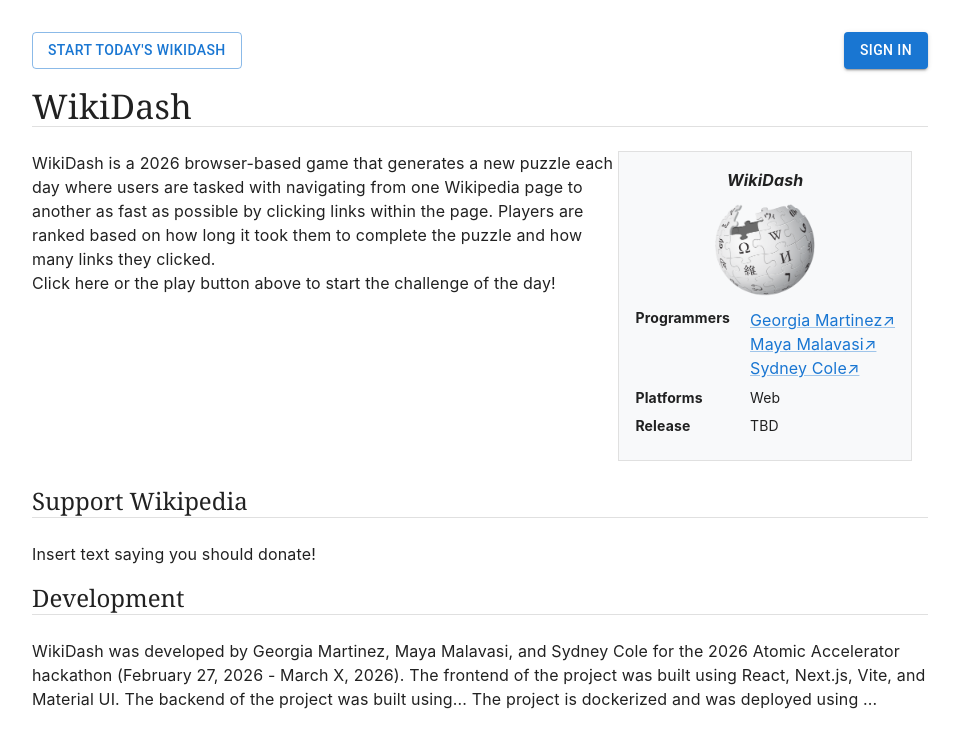
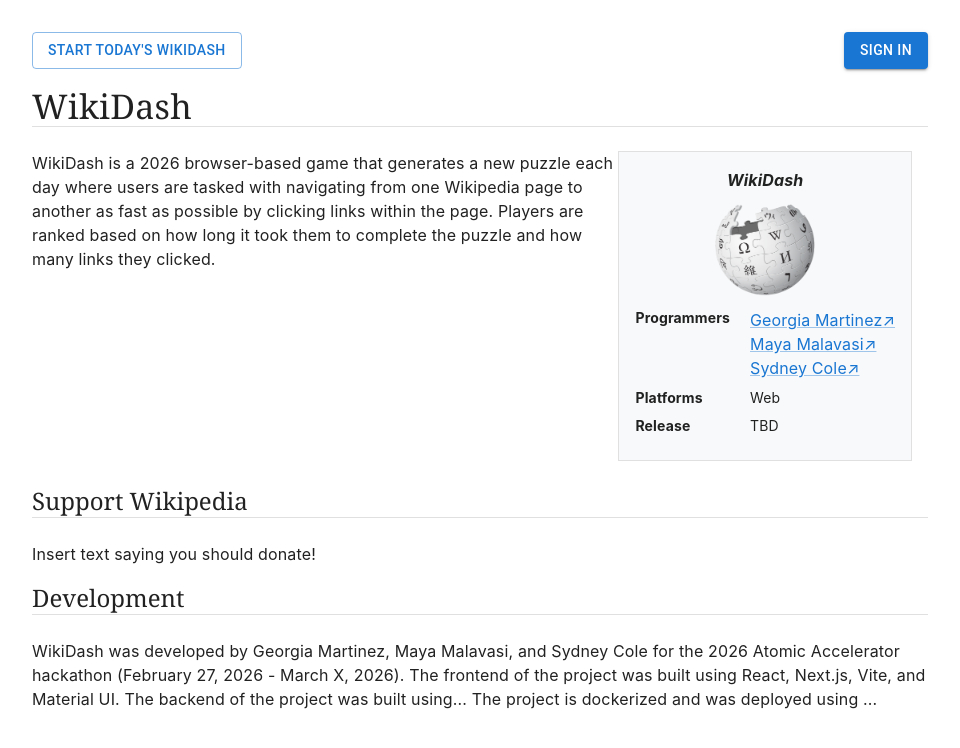
Before and after one commit to georgia-martinez/wiki-dash, a React (Vite) app in the folder front-end/: page / in a window 1280 px wide. Shown: the top 748 px of the page, without its empty margins (160-1120 px from the left). Built offline with nearby package versions, Linux system fonts and the light colour scheme; no server answers.

Commit message:
Testing auto deploy

```diff
--- a/front-end/src/pages/HomePage.tsx
+++ b/front-end/src/pages/HomePage.tsx
@@ -1,5 +1,5 @@
+import { SignInButton, UserButton, useUser } from "@clerk/react";
 import { Box, Button, Stack, Typography } from "@mui/material";
-import { SignInButton, UserButton, useUser } from "@clerk/react";
 import { Link } from "react-router-dom";
 import { Header } from "../components/Header";
 import { PhotoViewer } from "../components/PhotoViewer";
@@ -84,9 +84,6 @@
                     possible by clicking links within the page. Players are ranked based on how long
                     it took them to complete the puzzle and how many links they clicked.
                 </Typography>
-                <Typography variant="body1">
-                    Click here or the play button above to start the challenge of the day!
-                </Typography>
             </Box>
             <Header title="Support Wikipedia" />
             <Typography variant="body1">Insert text saying you should donate!</Typography>
```
